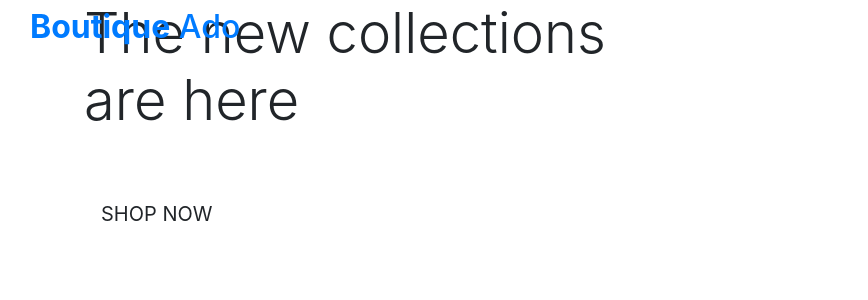
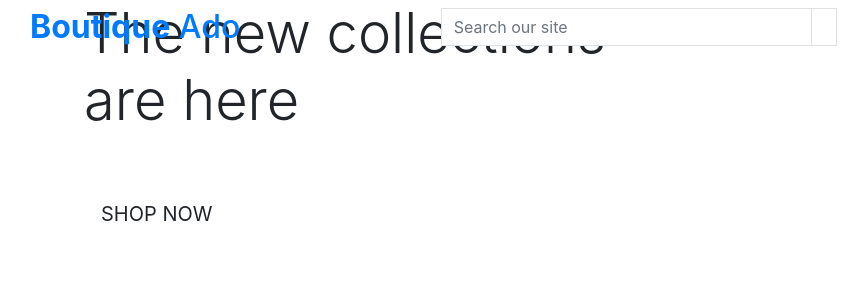
Before and after one commit to dkelly255/boutique_ado_v1, a Django app: page / in a window 1280 px wide. Shown: the top 300 px of the page, without its empty margins (1-869 px from the left). Run offline with Django 3.2, Linux system fonts and the light colour scheme.

Commit message:
Complete home page video 1

```diff
--- a/templates/base.html
+++ b/templates/base.html
@@ -33,13 +33,35 @@
   <body>
     <header class="container-fluid fixed-top">
       <div class="row">
+
         <div class="col-12 col-lg-4 my-auto py-1 py-lg-0 text-center text-lg-left">
           <a href="{% url 'home' %}" class="nav-link main-logo-link">
             <h2 class="logo-font text-black my-0"><strong>Boutique</strong> Ado</h2>
           </a>
         </div>
-        <div class="col-12 col-lg-4 my-auto py-1 py-lg-0"></div>
-        <div class="col-12 col-lg-4 my-auto py-1 py-lg-0"></div>
+
+        <div class="col-12 col-lg-4 my-auto py-1 py-lg-0">
+          <form method="GET" action="">
+            <div class="input-group w-100">
+                <input class="form-control border border-black rounded-0" type="text" name="q" placeholder="Search our site">
+                <div class="input-group-append">
+                    <button class="form-control btn btn-black border border-black rounded-0" type="submit">
+                        <span class="icon">
+                            <i class="fas fa-search"></i>
+                        </span>
+                    </button>
+                </div>
+            </div>
+          </form>
+        </div>
+
+        <div class="col-12 col-lg-4 my-auto py-1 py-lg-0">
+          <ul class="list-inline list-unstyled text-center text-lg-right my-0">
+            <li class="list-inline-item-dropdown"></li>
+            <li class="list-inline-item"></li>
+          </ul>
+        </div>
+
       </div>
     </header>
 
```
